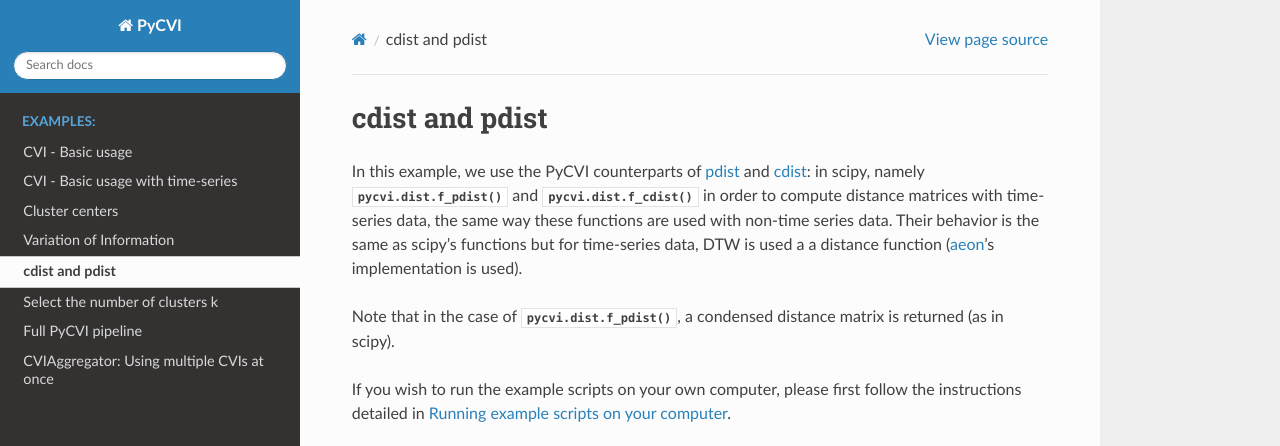
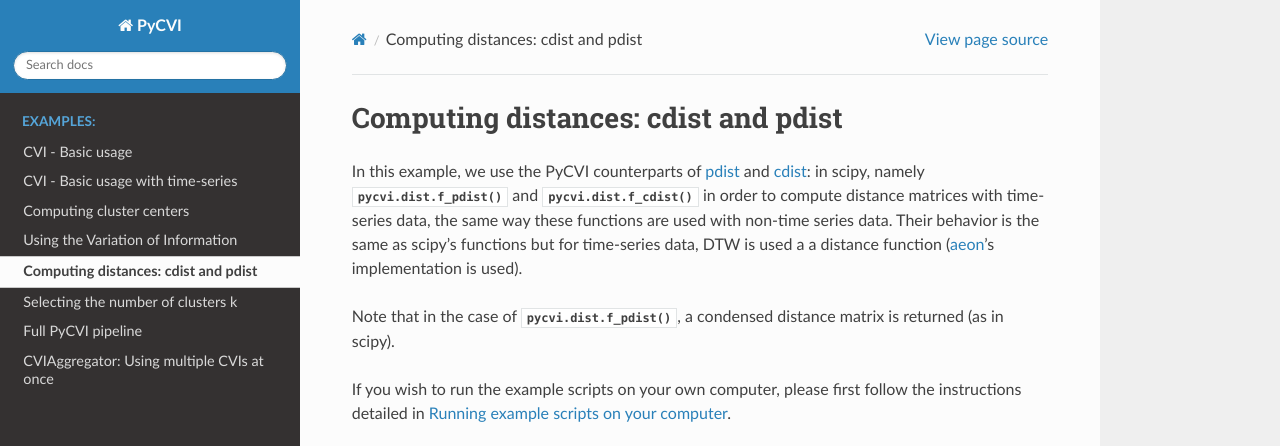
Before and after one commit to nglm/pycvi, a Sphinx documentation site: the page built from docs/examples/pdist_cdist.rst, in a window 1280 px wide, cut to the strip 0-446 px from the top of the page. Built offline with Sphinx 7.4.7 and the Read the Docs theme 2.0.0, drawn with Linux system fonts in a browser that asks for light colours.

Commit message:
Updating examples

```diff
--- a/docs/examples/cluster_center.rst
+++ b/docs/examples/cluster_center.rst
@@ -1,4 +1,4 @@
-Cluster centers
+Computing cluster centers
 ----------------------------------
 
 In this example, we compute the cluster centers for time series data and non time-series data and we show that from the user point of view, the approach is the same, even though PyCVI has to compute the DBA of the cluster in the time-series case.
--- a/docs/examples/full_example.rst
+++ b/docs/examples/full_example.rst
@@ -1,5 +1,5 @@
 Full PyCVI pipeline
--------------------
+----------------------
 
 Here is an example using exclusively PyCVI for the entire clustering pipeline. The preprocessing steps and the clustering steps can be integrated into the PyCVI pipeline by providing sklearn-like classes of clustering models (e.g. `KMeans <https://scikit-learn.org/stable/modules/generated/sklearn.cluster.KMeans.html>`_) and data preprocessor (e.g. `StandardScaler <https://scikit-learn.org/stable/modules/generated/sklearn.preprocessing.StandardScaler.html>`_).
 
--- a/docs/examples/pdist_cdist.rst
+++ b/docs/examples/pdist_cdist.rst
@@ -1,5 +1,5 @@
-cdist and pdist
-------------------
+Computing distances: cdist and pdist
+--------------------------------------
 
 In this example, we use the PyCVI counterparts of `pdist <https://docs.scipy.org/doc/scipy/reference/generated/scipy.spatial.distance.pdist.html>`_ and `cdist <https://docs.scipy.org/doc/scipy/reference/generated/scipy.spatial.distance.cdist.html>`_: in scipy, namely :func:`pycvi.dist.f_pdist`  and :func:`pycvi.dist.f_cdist` in order to compute distance matrices with time-series data, the same way these functions are used with non-time series data. Their behavior is the same as scipy's functions but for time-series data, DTW is used a a distance function (`aeon <https://www.aeon-toolkit.org/en/stable/>`_'s implementation is used).
 
--- a/docs/examples/select_k.rst
+++ b/docs/examples/select_k.rst
@@ -1,4 +1,4 @@
-Select the number of clusters k
+Selecting the number of clusters k
 ---------------------------------------
 
 Here is an example using exclusively PyCVI in order to guess the number of clusters in a dataset. The preprocessing steps and the clustering steps can be integrated into the PyCVI pipeline by providing sklearn-like classes of clustering models (e.g. `KMeans <https://scikit-learn.org/stable/modules/generated/sklearn.cluster.KMeans.html>`_) and data preprocessor (e.g. `StandardScaler <https://scikit-learn.org/stable/modules/generated/sklearn.preprocessing.StandardScaler.html>`_).
--- a/docs/examples/variation_information.rst
+++ b/docs/examples/variation_information.rst
@@ -1,5 +1,5 @@
-Variation of Information
-----------------------------------
+Using the Variation of Information
+------------------------------------
 
 In this example, we compute the variation of information between the true clustering and the clustering predicted when assuming the correct number of clusters. We see that some clusterings methods are not adapted to some dataset and this is illustrated by a high variation of information (VI) between the predicted and the true clustering.
 
```
Also changed, not shown: README.md (+1 -0 lines), docs/md/welcome_top.md (+1 -0 lines).
